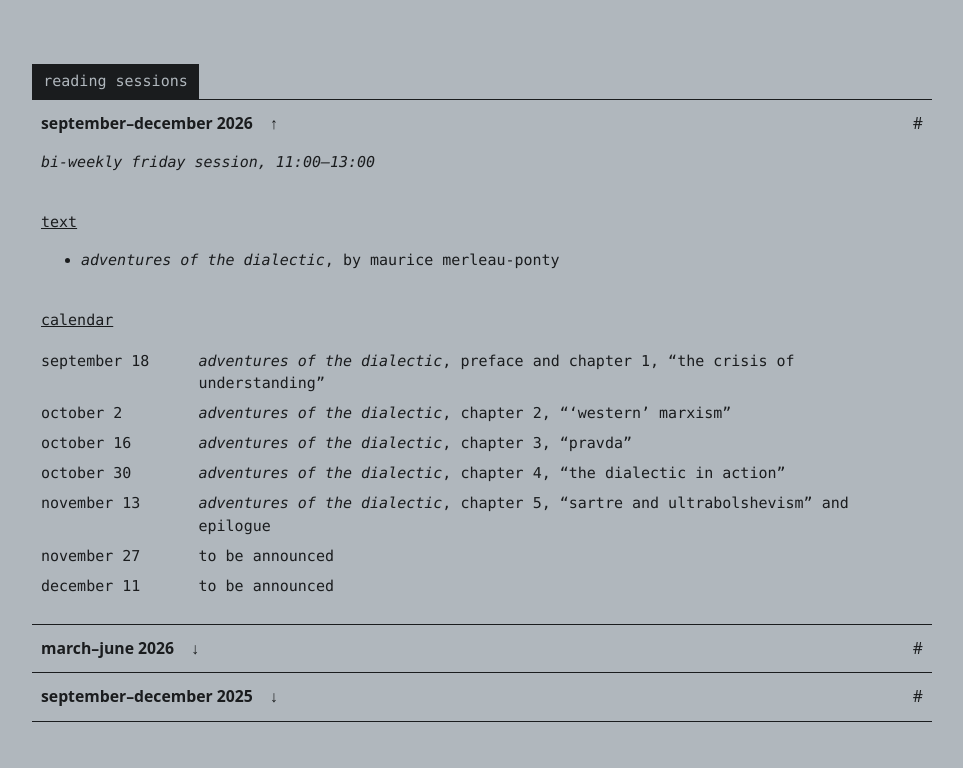
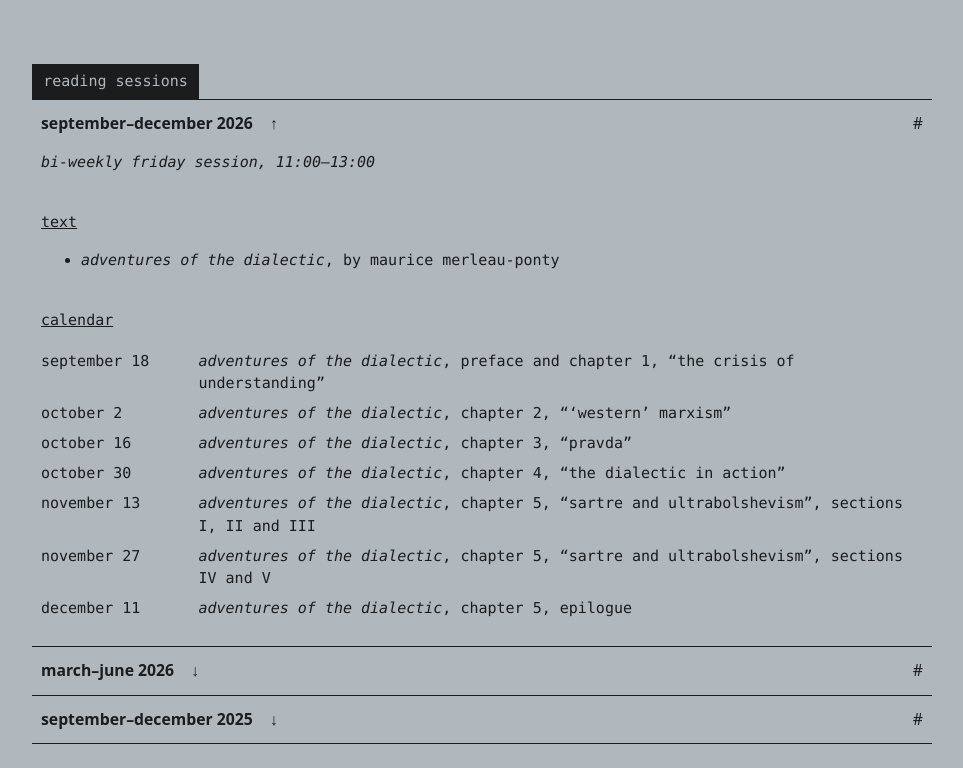
Before and after one commit to unmotivated-upsurge/unmotivated-upsurge.github.io, a plain HTML site: page index.html in a window 1280 px wide. Shown: the part 449-1217 px from the top of the page, without its empty margins (158-1121 px from the left). Drawn offline with Linux system fonts and the light colour scheme.

Commit message:
calendar update

```diff
--- a/index.html
+++ b/index.html
@@ -61,9 +61,9 @@
                 <dt>october 2</dt><dd><em>adventures of the dialectic</em>, chapter 2, “‘western’ marxism”</dd>
                 <dt>october 16</dt><dd><em>adventures of the dialectic</em>, chapter 3, “pravda”</dd>
                 <dt>october 30</dt><dd><em>adventures of the dialectic</em>, chapter 4, “the dialectic in action”</dd>
-                <dt>november 13</dt><dd><em>adventures of the dialectic</em>, chapter 5, “sartre and ultrabolshevism” and epilogue</dd>
-                <dt>november 27</dt><dd>to be announced</dd>
-                <dt>december 11</dt><dd>to be announced</dd>
+                <dt>november 13</dt><dd><em>adventures of the dialectic</em>, chapter 5, “sartre and ultrabolshevism”, sections I, II and III </dd>
+                <dt>november 27</dt><dd><em>adventures of the dialectic</em>, chapter 5, “sartre and ultrabolshevism”, sections IV and V </dd>
+                <dt>december 11</dt><dd><em>adventures of the dialectic</em>, chapter 5, epilogue</dd>
             </dl>
         </div>
     </details>
```
